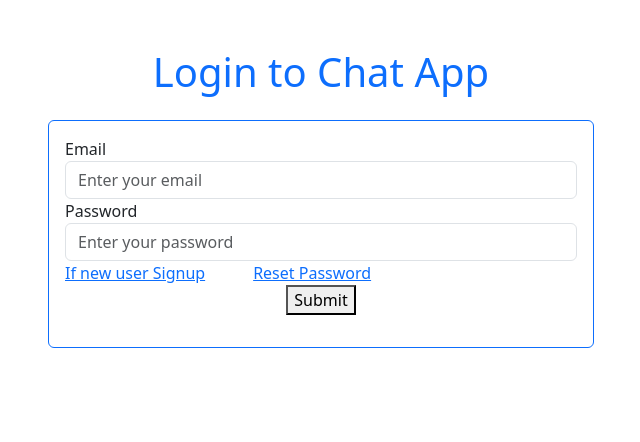
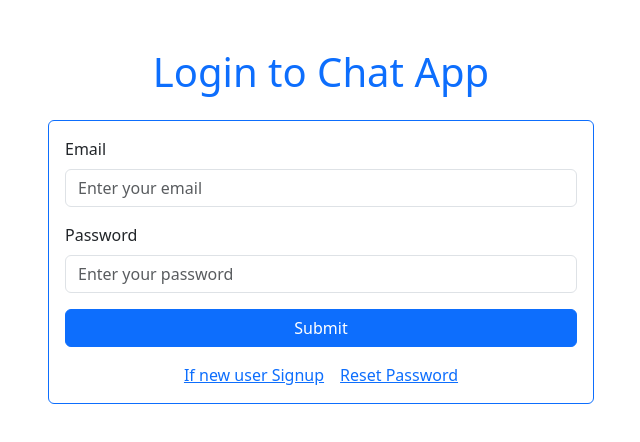
Before and after one commit to partha2001ps/chatApp-FE, a React (Vite) app: page / in a window 1280 px wide. Shown: the top 442 px of the page, without its empty margins (319-959 px from the left). Built offline with nearby package versions, Linux system fonts and the light colour scheme.

Commit message:
All Done Finsh

```diff
--- a/src/components/Chat.jsx
+++ b/src/components/Chat.jsx
@@ -68,7 +68,7 @@ function Chat() {
           receiverId: selectedUser._id,
           newMessage: message,
         });
-        setMessages(prevMessages => [...prevMessages, { senderId: id._id, receiverId: selectedUser._id, message: message }]);
+        setMessages(prevMessages => [...prevMessages, { senderId: id._id, receiverId: selectedUser._id, message: message, timestamp: new Date().toISOString() }]);
         setMessage('');
       }
     } catch (error) {
@@ -79,6 +79,34 @@ function Chat() {
   const handleBack = () => {
     setSelectedUser(null);
     setView(true);
+  };
+
+  // Function to group messages by date
+  const groupMessagesByDate = (messages) => {
+    const groupedMessages = {};
+    messages.forEach(msg => {
+      const date = new Date(msg.timestamp).toDateString();
+      if (groupedMessages[date]) {
+        groupedMessages[date].push(msg);
+      } else {
+        groupedMessages[date] = [msg];
+      }
+    });
+    return groupedMessages;
+  };
+
+
+  const formatTimestamp = (timestamp) => {
+    const messageDate = new Date(timestamp);
+    if (isNaN(messageDate.getTime())) {
+      return 'Invalid Date';
+    }
+    const currentTime = new Date();
+    if (currentTime) {
+      return messageDate.toLocaleTimeString([], { hour: 'numeric', minute: '2-digit' });
+    } else {
+      return <TimeAgo datetime={timestamp} />;
+    }
   };
 
   return (
@@ -102,21 +130,22 @@ function Chat() {
                 </div>
                 <div className="chat-box" style={{ height: "70vh", overflowY: "scroll", position: "relative" }}>
                   <ScrollToBottom className="messages">
-                    {messages.map((msg, index) => (
-                      <div key={index} className={`message ${msg.sender === id._id || msg.senderId === id._id ? 'sender' : 'receiver'}`}>
+                    {Object.entries(groupMessagesByDate(messages)).map(([date, msgs], index) => (
+                      <div key={index}>
+                        <div className="message-date text-bg-info text-center m-3">{date}</div>
+                        {msgs.map((msg, msgIndex) => (
+                          <div key={msgIndex} className={`message ${msg.sender === id._id || msg.senderId === id._id ? 'sender' : 'receiver'}`}>
                             <div className="message-content d-flex justify-content-between align-items-center">
                               <div className="d-flex align-items-center">
                                 {msg.message}
                               </div>
                               <br />
-                          <div className='text-end'>
-                            {new Date() - new Date(msg.timestamp) > 300000 ? (
-                              <sub>{new Date(msg.timestamp).toLocaleTimeString([], { hour: 'numeric', minute: '2-digit' })}</sub>
-                            ) : (
-                              <sub className="timeago"><TimeAgo datetime={msg.timestamp} /></sub>
-                            )}
+                              <sub className='text-end'>
+                                {formatTimestamp(msg.timestamp)}
+                              </sub>
                             </div>
                           </div>
+                        ))}
                       </div>
                     ))}
                     <div ref={messageEndRef} />
--- a/src/components/SignIn.jsx
+++ b/src/components/SignIn.jsx
@@ -8,21 +8,24 @@ function SignIn() {
         email: '',
         password: ''
     });
-  const [mgs, setMgs] = useState('')
+    const [message, setMessage] = useState('');
     const [loading, setLoading] = useState(false);
-  const navigate=useNavigate()
+    const navigate = useNavigate();
+
     const { email, password } = formData;
+
     const handleChange = (e) => {
         setFormData({ ...formData, [e.target.name]: e.target.value });
     };
+
     const handleSubmit = async (e) => {
         e.preventDefault();
         try {
-        setLoading(true)
+            setLoading(true);
             const res = await axios.post('https://chatapp-be-rghz.onrender.com/signin', formData);
             console.log(res.data);
-        setMgs(res.data.message);
-        setLoading(false)
+            setMessage(res.data.message);
+            setLoading(false);
             if (res.data.message === 'User Login success') {
                 sessionStorage.setItem('userData', JSON.stringify(res.data));
                 navigate('/chat');
@@ -35,7 +38,6 @@ function SignIn() {
         }
     };
 
-
     return (
         <div className="container">
             <div className="row justify-content-center mt-5">
@@ -44,8 +46,8 @@ function SignIn() {
                     <div className="card border-primary">
                         <div className="card-body">
                             <form onSubmit={handleSubmit}>
-                <div className="form-group">
-                  <label htmlFor="email">Email</label>
+                                <div className="mb-3">
+                                    <label htmlFor="email" className="form-label">Email</label>
                                     <input
                                         type="email"
                                         className="form-control"
@@ -56,8 +58,8 @@ function SignIn() {
                                         onChange={handleChange}
                                     />
                                 </div>
-                <div className="form-group">
-                  <label htmlFor="password">Password</label>
+                                <div className="mb-3">
+                                    <label htmlFor="password" className="form-label">Password</label>
                                     <input
                                         type="password"
                                         className="form-control"
@@ -68,23 +70,31 @@ function SignIn() {
                                         onChange={handleChange}
                                     />
                                 </div>
-                <Link className=' mt-5' to='/signup'>If new user Signup</Link>
-                <Link className=' m-5' to='/reset-password'>Reset Password</Link>
-                <div className="text-center">
-                  <button className='submit' type='submit'>{loading ? (<div><RotatingLines
+                                <div className="d-grid gap-2">
+                                    <button className="btn btn-primary" type="submit" disabled={loading}>
+                                        {loading ? (
+                                            <RotatingLines
                                                 visible={true}
-                    height="46"
-                    width="46"
+                                                height="24"
+                                                width="24"
                                                 color="white"
                                                 strokeWidth="5"
                                                 animationDuration="0.75"
                                                 ariaLabel="rotating-lines-loading"
                                                 wrapperStyle={{}}
                                                 wrapperClass=""
-                  /></div>) : (<div>Submit</div>)}</button>
+                                            />
+                                        ) : (
+                                            'Submit'
+                                        )}
+                                    </button>
                                 </div>
-                <p>{mgs}</p>
+                                <p className="mt-3 text-center">{message}</p>
                             </form>
+                            <div className="mt-3 text-center">
+                                <Link to="/signup" className="me-3">If new user Signup</Link>
+                                <Link to="/reset-password">Reset Password</Link>
+                            </div>
                         </div>
                     </div>
                 </div>
```
Lines whose indentation alone changed are shown as unchanged.
